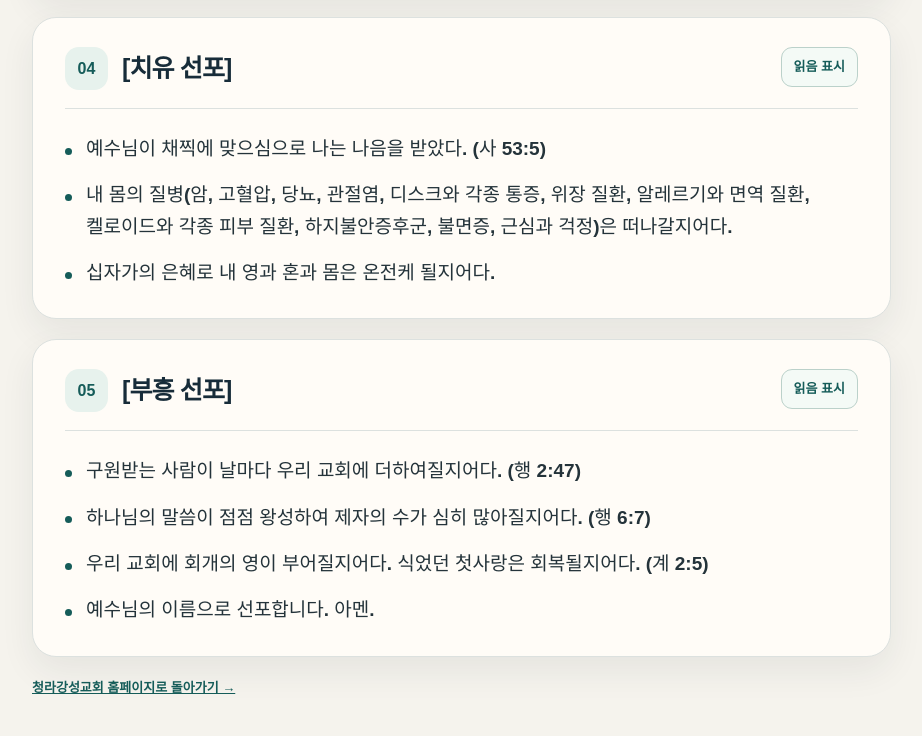
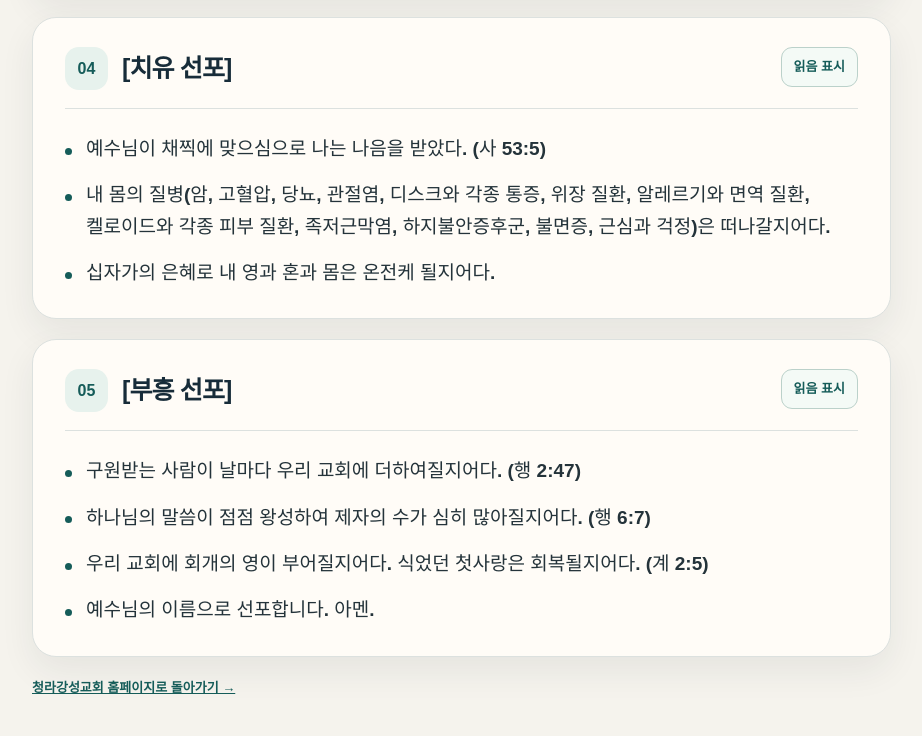
Before and after one commit to bae4127-hub/homepage, a plain HTML site: page site/prayer-261122.html in a window 1280 px wide. Shown: the part 1483-2219 px from the top of the page, without its empty margins (329-1251 px from the left). Drawn offline with Linux system fonts and the light colour scheme.

Commit message:
Add plantar fasciitis to November 22 prayer

```diff
--- a/site/prayer-261122.html
+++ b/site/prayer-261122.html
@@ -230,7 +230,7 @@
         <div class="section-header"><div class="heading-group"><span class="section-number" aria-hidden="true">04</span><h2 id="healing-title" class="source-heading">[치유 선포]</h2></div><button class="done-button" type="button" aria-pressed="false">읽음 표시</button></div>
         <div class="lines">
                               <p class="prayer-line">예수님이 채찍에 맞으심으로 나는 나음을 받았다. (사 53:5)</p>
-          <p class="prayer-line">내 몸의 질병(암, 고혈압, 당뇨, 관절염, 디스크와 각종 통증, 위장 질환, 알레르기와 면역 질환, 켈로이드와 각종 피부 질환, 하지불안증후군, 불면증, 근심과 걱정)은 떠나갈지어다.</p>
+          <p class="prayer-line">내 몸의 질병(암, 고혈압, 당뇨, 관절염, 디스크와 각종 통증, 위장 질환, 알레르기와 면역 질환, 켈로이드와 각종 피부 질환, 족저근막염, 하지불안증후군, 불면증, 근심과 걱정)은 떠나갈지어다.</p>
           <p class="prayer-line">십자가의 은혜로 내 영과 혼과 몸은 온전케 될지어다.</p>
         </div>
       </section>
```
